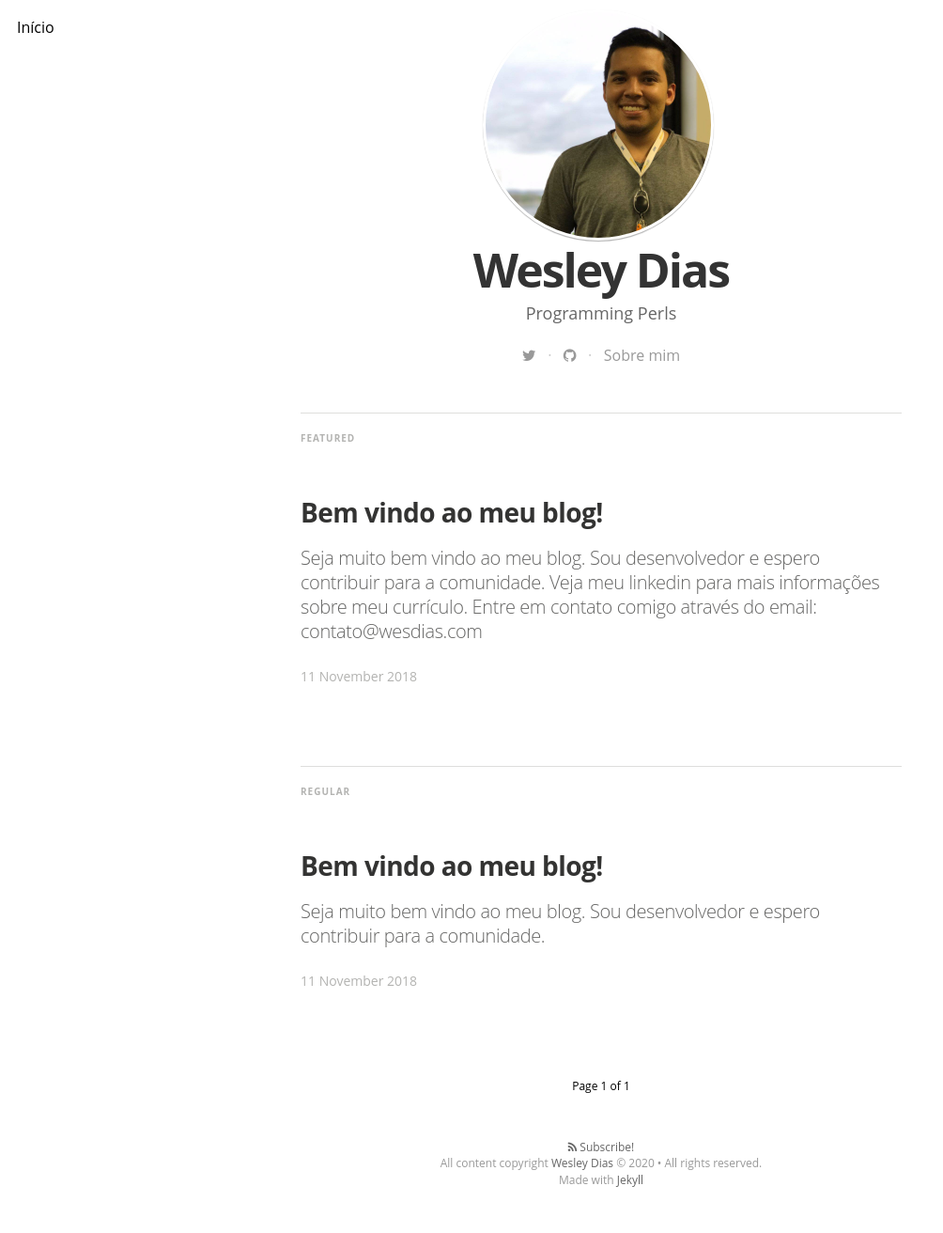
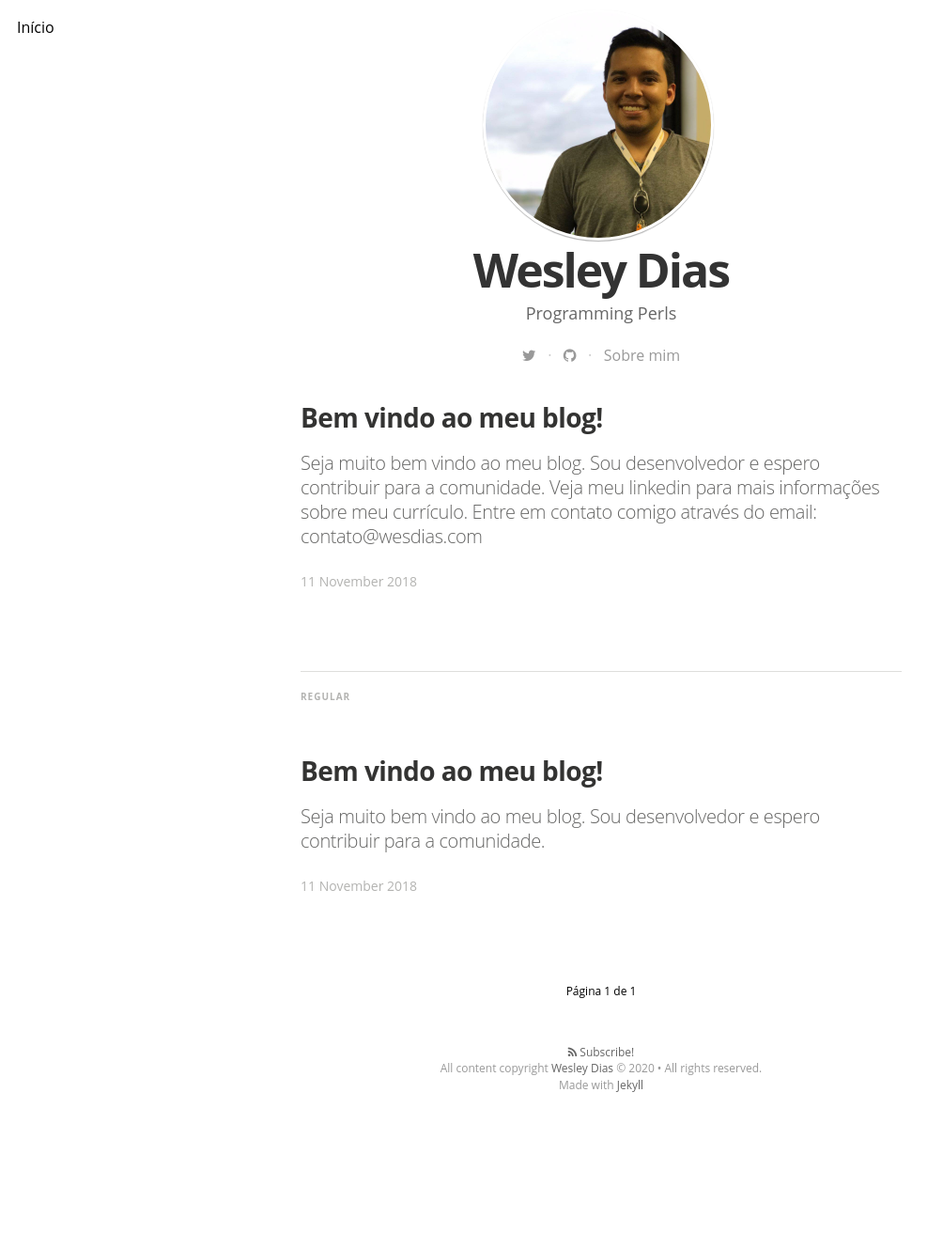
Before and after one commit to TheWesDias/thewesdias.io, a Jekyll site: the page built from index.html, in a window 1280 px wide. Shown: the whole page at 94% size, without its empty margins (0-1004 px from the left). Built offline with Jekyll 4.4.1, drawn with Linux system fonts in a browser that asks for light colours; nearby versions of some CDN libraries; some web fonts are replaced; the list of posts is cut into pages by our own code; after the commit the page ends 1211 px from its top, so only the background shows below that.

Commit message:
ajustando layout da pagina inicial

```diff
--- a/css/main.sass
+++ b/css/main.sass
@@ -121,7 +121,7 @@ body
     text-align: center
     font-weight: 400
   .custom-links
-    margin: 0 0 50px
+    margin: 0 0 0
     text-align: center
     color: #ccc
     a
--- a/index.html
+++ b/index.html
@@ -25,7 +25,6 @@ layout: default
 <main class="content" role="main">
 
     {% if site.tags.featured %}
-    <h5 class="index-headline featured"><span>Featured</span></h5>
 
     <div class="container featured">
       {% for post in site.tags.featured %}
@@ -70,7 +69,7 @@ layout: default
       {% if paginator.next_page %}
         <a class="newer-posts" href={{ "/page" | prepend: site.baseurl | append: paginator.next_page }}>&larr; Older posts</a>
       {% endif %}
-      <span class="page-number">Page {{ paginator.page }} of {{ paginator.total_pages }}</span>
+      <span class="page-number">P&aacute;gina {{ paginator.page }} de {{ paginator.total_pages }}</span>
       {% if paginator.previous_page %}
         {% if paginator.page == 2 %}
           <a class="older-posts" href={{ "/" | prepend: site.baseurl }}>Newer posts &rarr;</a>
```
